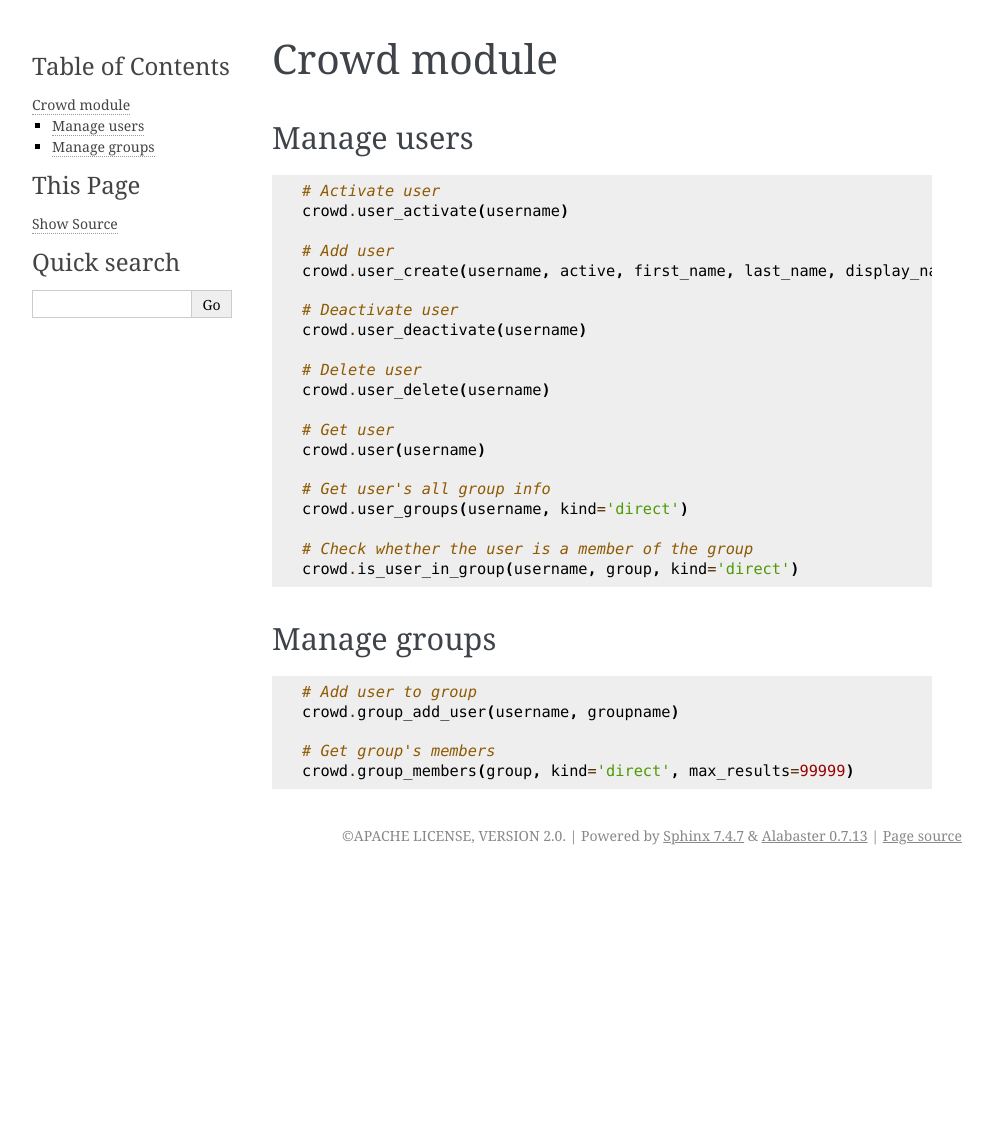
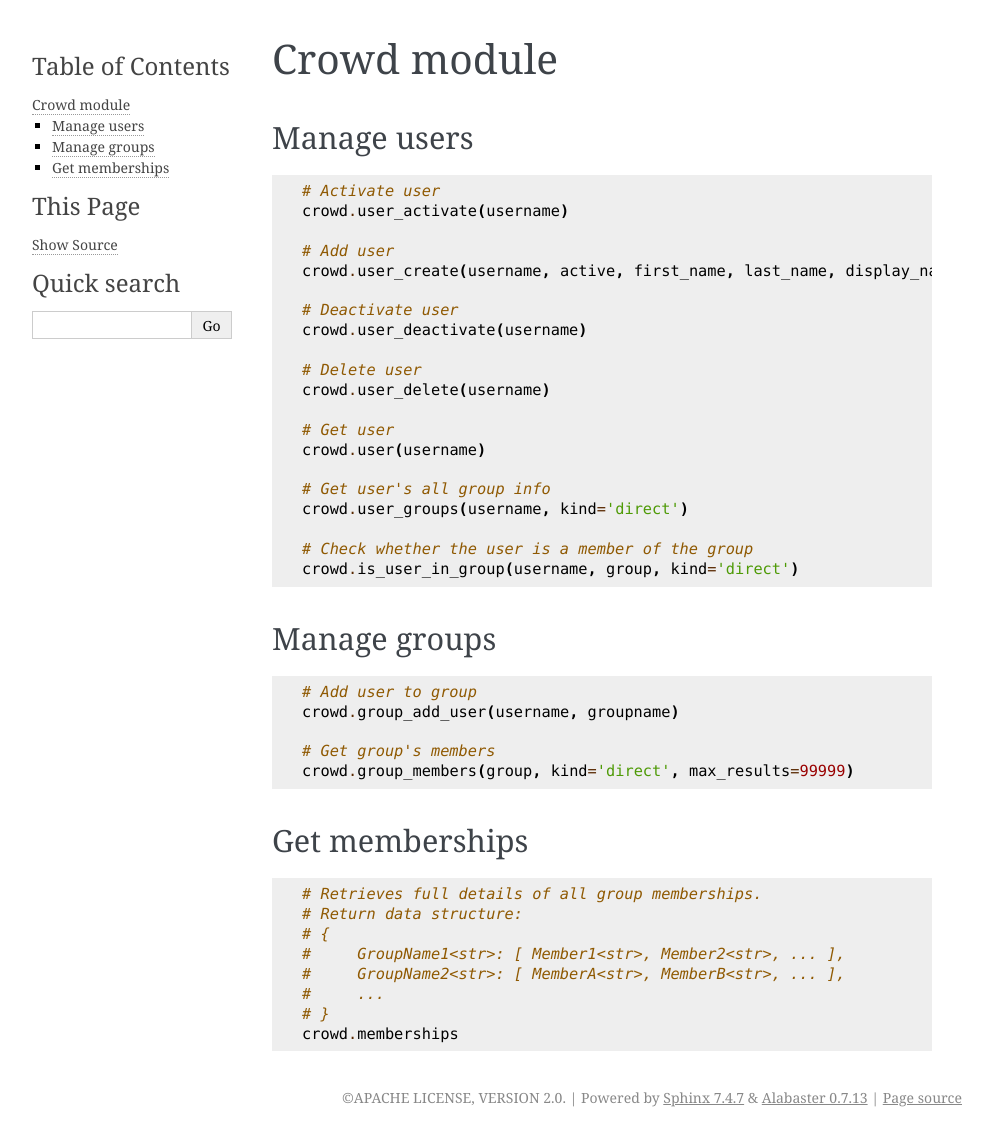
Before and after one commit to atlassian-api/atlassian-python-api, a Sphinx documentation site: the page built from docs/crowd.rst, in a window 1280 px wide. Shown: the whole page, without its empty margins (148-1141 px from the left). Built offline with Sphinx 7.4.7, drawn with Linux system fonts in a browser that asks for light colours; pages that are not in the unit, such as notebooks, are missing from menus; before the commit the page ends 900 px from its top, so only the background shows below that.

Commit message:
Update doc
Update new feature doc

```diff
--- a/docs/crowd.rst
+++ b/docs/crowd.rst
@@ -37,3 +37,17 @@ Manage groups
 
     # Get group's members
     crowd.group_members(group, kind='direct', max_results=99999)
+
+Get memberships
+----------------
+
+.. code-block:: python
+
+    # Retrieves full details of all group memberships.
+    # Return data structure:
+    # {
+    #     GroupName1<str>: [ Member1<str>, Member2<str>, ... ],
+    #     GroupName2<str>: [ MemberA<str>, MemberB<str>, ... ],
+    #     ...
+    # }
+    crowd.memberships
```
